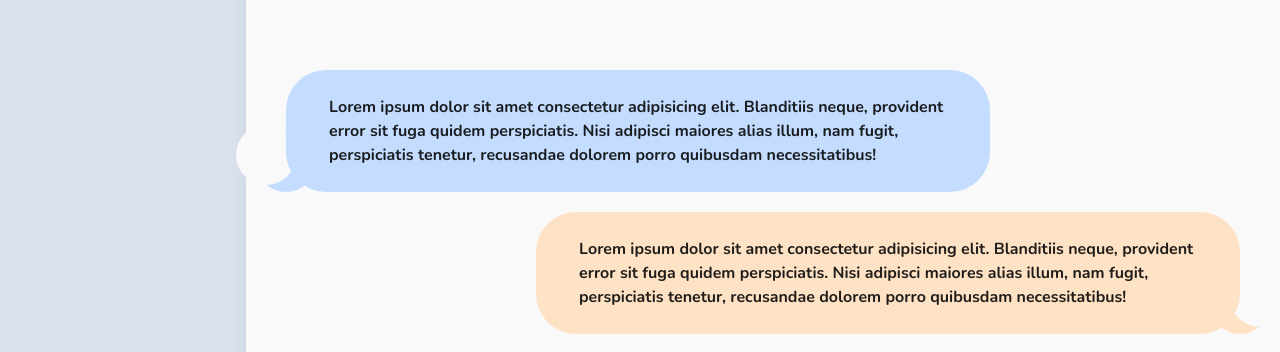
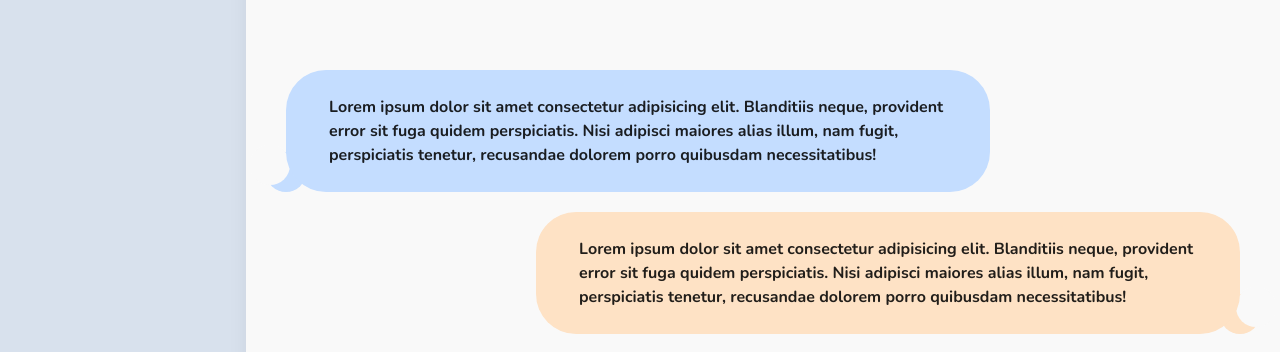
Before and after one commit to Vokoloven/saas-insiders-test-front, a React (Vite) app: page /chat in a window 1280 px wide. Shown: the part 533-885 px from the top of the page. Built offline with nearby package versions, Linux system fonts and the light colour scheme.

Commit message:
fix: fixed msg fin

```diff
--- a/src/components/ui/Message/Message.jsx
+++ b/src/components/ui/Message/Message.jsx
@@ -18,23 +18,23 @@ export const Message = () => {
               content: '""',
               borderRadius: '100%',
               position: 'absolute',
-              width: '60px',
-              height: '60px',
+              width: '40px',
+              height: '40px',
               zIndex: -1,
               backgroundColor: 'background.msgUser',
               bottom: '0',
-              left: '-30px',
+              left: '-20px',
             },
             '&::after': {
               content: '""',
               borderRadius: '100%',
               position: 'absolute',
-              width: '60px',
-              height: '60px',
+              width: '40px',
+              height: '40px',
               zIndex: -1,
               backgroundColor: 'background.paper',
               bottom: '7px',
-              left: '-50px',
+              left: '-36px',
             },
           }}
         >
@@ -59,23 +59,23 @@ export const Message = () => {
               content: '""',
               borderRadius: '100%',
               position: 'absolute',
-              width: '60px',
-              height: '60px',
+              width: '40px',
+              height: '40px',
               zIndex: -1,
               backgroundColor: 'background.msgAssist',
               bottom: '0',
-              right: '-30px',
+              right: '-20px',
             },
             '&::after': {
               content: '""',
               borderRadius: '100%',
               position: 'absolute',
-              width: '60px',
-              height: '60px',
+              width: '40px',
+              height: '40px',
               zIndex: -1,
               backgroundColor: 'background.paper',
               bottom: '7px',
-              right: '-50px',
+              right: '-36px',
             },
           }}
         >
```
